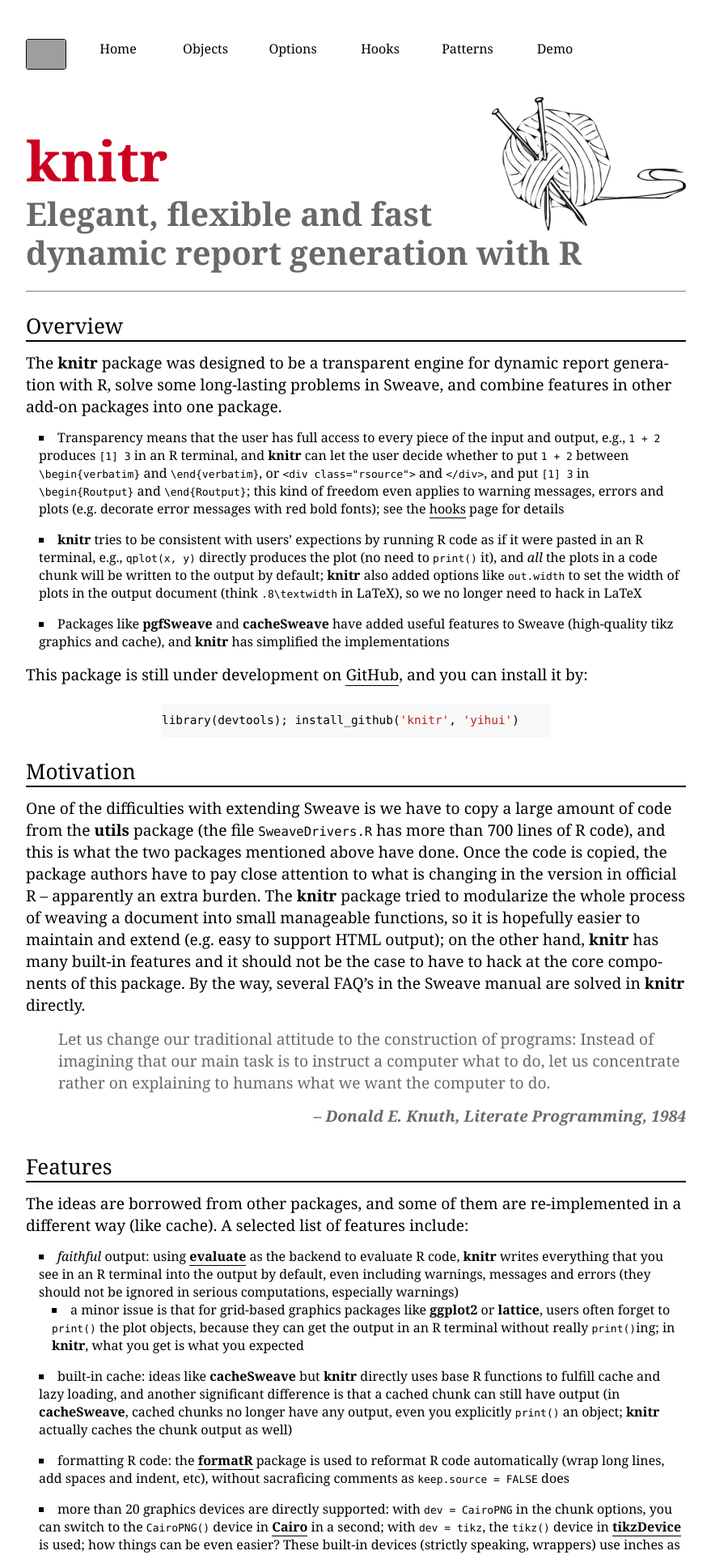
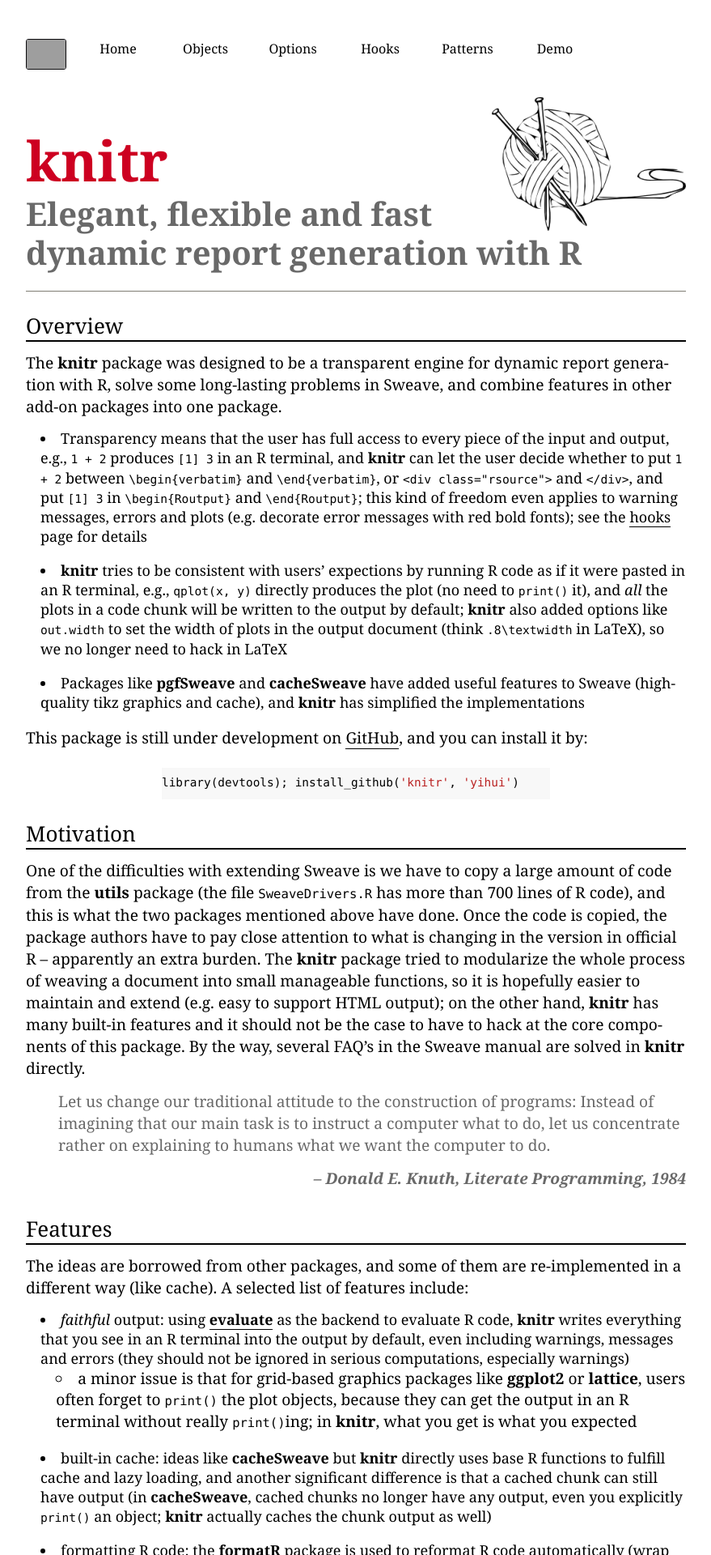
Before and after one commit to yihui/knitr, a Jekyll site: the page built from index.md, in a window 1280 px wide. Shown: the top 1920 px of the page at 81% size, without its empty margins (200-1079 px from the left). Built offline with Jekyll 4.4.1, drawn with Linux system fonts in a browser that asks for light colours; some web fonts are replaced; grey boxes are pictures that could not be loaded.

Commit message:
larger font size for list items (#23)

```diff
--- a/css/main.css
+++ b/css/main.css
@@ -138,11 +138,12 @@
   hyphens: auto;
   font-size: 1.2em;
 }
-#content ul {
-  list-style: square;
-}
 #content li {
   list-style-position: inside;
+  font-size: 1.125em;
+}
+#content li li {
+    font-size: 1.0625em;
 }
 code {
   font-family: Menlo, "Andale Mono", Consolas, Monaco, monospace;
```
